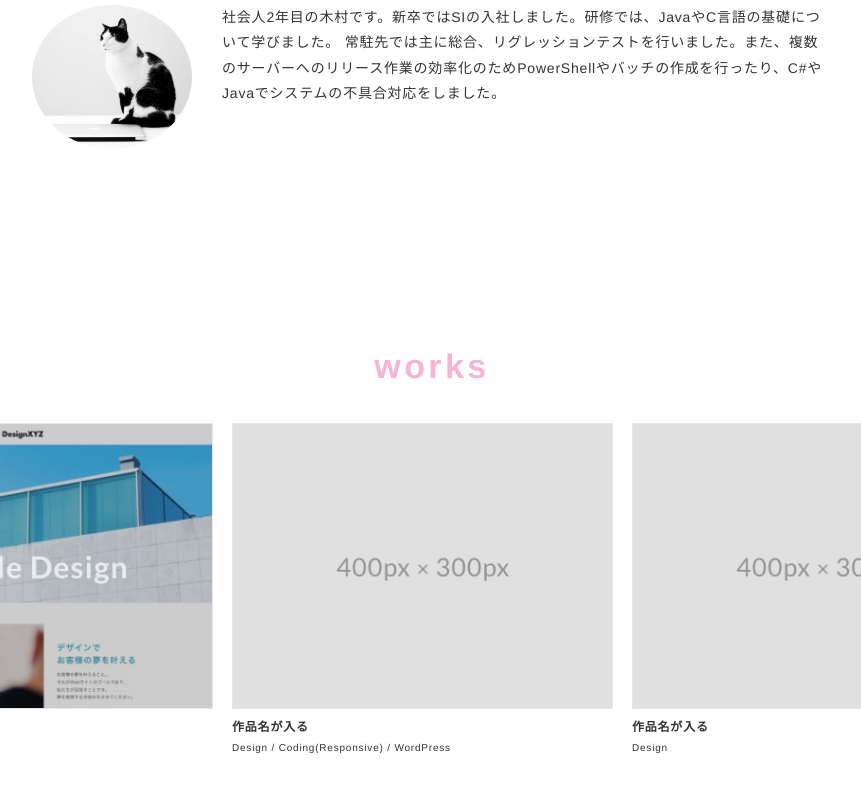
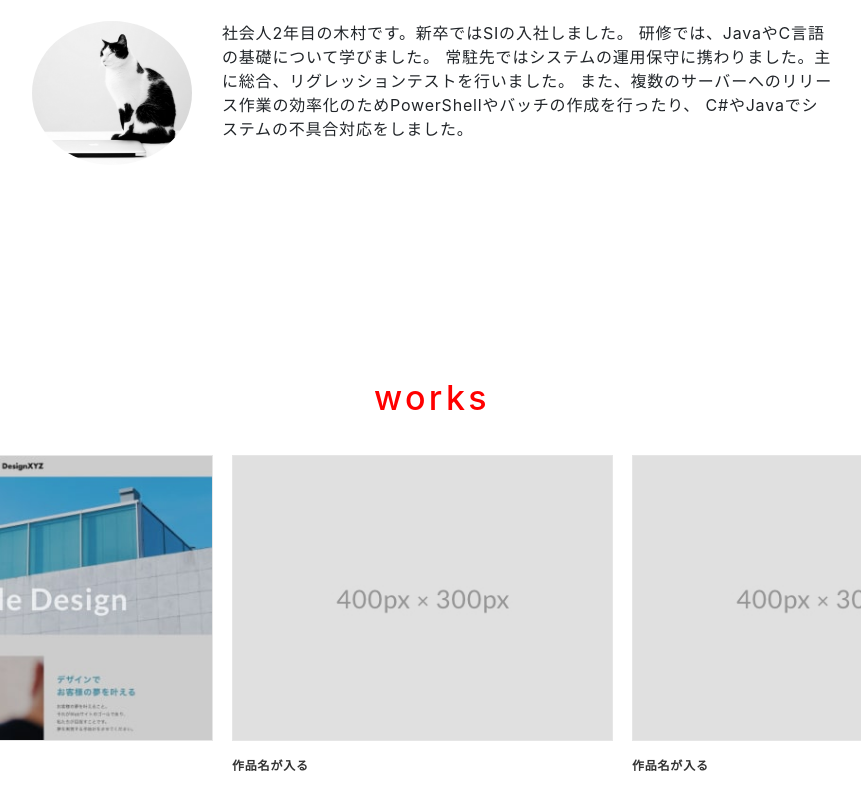
Before and after one commit to KgithubR/KgithubR.github.io, a plain HTML site: page portfolio/index.html in a window 1280 px wide. Shown: the part 747-1535 px from the top of the page, without its empty margins (208-1069 px from the left). Drawn offline with nearby package versions, Linux system fonts and the light colour scheme.

Commit message:
Add files via upload

```diff
--- a/portfolio/css/style.css
+++ b/portfolio/css/style.css
@@ -54,7 +54,7 @@ li {
   margin-bottom: 40px;
   text-align: center;
   letter-spacing: .1em;
-  color: #f5b5d5;
+  color: #FF0000;
 }
 
 .lead {
@@ -278,7 +278,7 @@ li {
   padding: 10px;
   cursor: pointer;
   text-align: center;
-  background-color: #fadcea;
+  background-color: #dcfae0;
 }
 
 .page-top .material-icons-outlined {
@@ -291,7 +291,7 @@ li {
 ---------------------------------*/
 .footer {
   padding: 30px;
-  background-color: #efc4d8;
+  background-color: #c4efdd;
 }
 
 .copyright {
--- a/portfolio/index.html
+++ b/portfolio/index.html
@@ -3,6 +3,14 @@
 <head>
   <meta charset="utf-8">
   <meta name="viewport" content="width=device-width,initial-scale=1.0,user-scalable=no">
+  <link rel="preconnect" href="https://fonts.gstatic.com">
+  <link href="https://fonts.googleapis.com/css2?family=Amatic+SC&family=Cormorant+Garamond&family=Dancing+Script&display=swap" rel="stylesheet">
+  <link href="https://fonts.googleapis.com/css?family=Material+Icons+Outlined" rel="stylesheet">
+  <link href="css/ress.css" media="all" rel="stylesheet" type="text/css" />
+  <link href="css/style.css" media="all" rel="stylesheet" type="text/css" />
+  <link rel="stylesheet" href="https://stackpath.bootstrapcdn.com/bootstrap/4.1.3/css/bootstrap.min.css" integrity="sha384-MCw98/SFnGE8fJT3GXwEOngsV7Zt27NXFoaoApmYm81iuXoPkFOJwJ8ERdknLPMO" crossorigin="anonymous">
+  <link rel="shortcut icon" href="img/favicon.ico" />
+  <link rel=”canonical” href=”URLが入る” />
   <meta property='og:type' content='website'>
   <meta property='og:title' content='R Kimura ポートフォリオ'>
   <meta property='og:url' content='URLが入る'>
@@ -10,28 +18,6 @@
   <meta property="og:image" content="img/ogp.png">
   <meta name="description" content="R Kimuraのポートフォリオサイトです" />
   <title>R Kimura ポートフォリオ</title>
-
-  <link rel="preconnect" href="https://fonts.gstatic.com">
-  <link　href="https://fonts.googleapis.com/css2?family=Amatic+SC&family=Cormorant+Garamond&family=Dancing+Script&display=swap" rel="stylesheet">
-  <link href="https://fonts.googleapis.com/css?family=Material+Icons+Outlined" rel="stylesheet">
-
-  <link href="css/ress.css" media="all" rel="stylesheet" type="text/css" />
-  <link href="css/style.css" media="all" rel="stylesheet" type="text/css" />
-
-  <link rel="shortcut icon" href="img/favicon.ico" />
-  <link rel=”canonical” href=”URLが入る” />
-  <!--
-  <link href="https://fonts.googleapis.com/css?family=Yesteryear" rel="stylesheet">
-  <link href="https://fonts.googleapis.com/css?family=Oswald:700" rel="stylesheet">
-  <link href="https://fonts.googleapis.com/css?family=Open+Sans:700" rel="stylesheet">
-  <link href="css/reset.css" media="all" rel="stylesheet" type="text/css" />
-  <link href="css/photoswipe/photoswipe.css" media="all" rel="stylesheet" type="text/css" />
-  <link href="css/photoswipe/default-skin/default-skin.css" media="all" rel="stylesheet" type="text/css" />
-  <link href="css/style.css" media="all" rel="stylesheet" type="text/css" />
-  <link rel="stylesheet" href="https://use.fontawesome.com/releases/v5.2.0/css/all.css" integrity="sha384-hWVjflwFxL6sNzntih27bfxkr27PmbbK/iSvJ+a4+0owXq79v+lsFkW54bOGbiDQ" crossorigin="anonymous">
-  <link rel="shortcut icon" href="img/favicon2.ico" />
-  <link rel="stylesheet" href="https://stackpath.bootstrapcdn.com/bootstrap/4.1.3/css/bootstrap.min.css" integrity="sha384-MCw98/SFnGE8fJT3GXwEOngsV7Zt27NXFoaoApmYm81iuXoPkFOJwJ8ERdknLPMO" crossorigin="anonymous">
-  -->
 </head>
 <body>
   <div class="wrapper">
@@ -44,7 +30,6 @@
         </div>
       </header>
       <!-- /header -->
-
       <!-- gnav -->
       <nav class="gnav">
         <div class="gnav-inner">
@@ -67,8 +52,11 @@
             </p>
             <div class="profile-body">
               <p>
-                社会人2年目の木村です。新卒ではSIの入社しました。研修では、JavaやC言語の基礎について学びました。
-                常駐先では主に総合、リグレッションテストを行いました。また、複数のサーバーへのリリース作業の効率化のためPowerShellやバッチの作成を行ったり、C#やJavaでシステムの不具合対応をしました。
+                社会人2年目の木村です。新卒ではSIの入社しました。
+                研修では、JavaやC言語の基礎について学びました。
+                常駐先ではシステムの運用保守に携わりました。主に総合、リグレッションテストを行いました。
+                また、複数のサーバーへのリリース作業の効率化のためPowerShellやバッチの作成を行ったり、
+                C#やJavaでシステムの不具合対応をしました。
               </p>
             </div>
           </div>
@@ -78,6 +66,38 @@
       <!-- works -->
       <section class="works section" id="works">
         <div class="inner">
+          <!--
+              <button type="button" class="btn btn-default">Default</button>
+              <button type="button" class="btn btn-primary">Primary</button>
+              <button type="button" class="btn btn-success">Success</button>
+              <button type="button" class="btn btn-info">Info</button>
+              <button type="button" class="btn btn-warning">Warning</button>
+              <button type="button" class="btn btn-danger">Danger</button>
+              <button type="button" class="btn btn-link">Link</button>
+            -->
+            <!--
+              <table class="table table-borderless">
+                <thead>
+                  <tr>
+                    <th scope="col">技術</th>
+                    <th scope="col">経験年数</th>
+                    <th scope="col">スキル</th>
+                  </tr>
+                </thead>
+                <tbody>
+                  <tr>
+                    <th scope="row">HTML5</th>
+                    <td>1年</td>
+                    <td><span class="rating"><p class="rate rate4"></p></span></td>
+                  </tr>
+                  <tr>
+                    <th scope="row">CSS3</th>
+                    <td>1年</td>
+                    <td><span class="rating"><p class="rate rate4"></p></span></td>
+                  </tr>
+                </tbody>
+              </table>
+              -->
           <h2 class="title">works</h2>
           <div class="works-list">
             <a class="works-item" href="works-template.html">
@@ -135,7 +155,7 @@
               <div class="skill-body">
                 <h3 class="skill-name">PowerShell</h3>
                 <p class="skill-text">
-                  テキストが入りますテキストが入りますテキストが入りますテキストが入りますテキストが入りますテキストが入ります。</p>
+                  サーバー間のデータのやり取りをするソースコードを作った経験があります。</p>
               </div>
             </div>
             <div class="skill-item">
@@ -151,10 +171,10 @@
           <table class="table table-borderless">
             <tbody>
               <tr>
-                <th scope="row">ITパスポート</th>
+                <th scope="row">CompTIA IT Fundamentals</th>
               </tr>
               <tr>
-                <th scope="row">CompTIA IT Fundamentals</th>
+                <th scope="row">ITパスポート</th>
               </tr>
               <tr>
                 <th scope="row">基本情報技術者(予定)</th>
```
